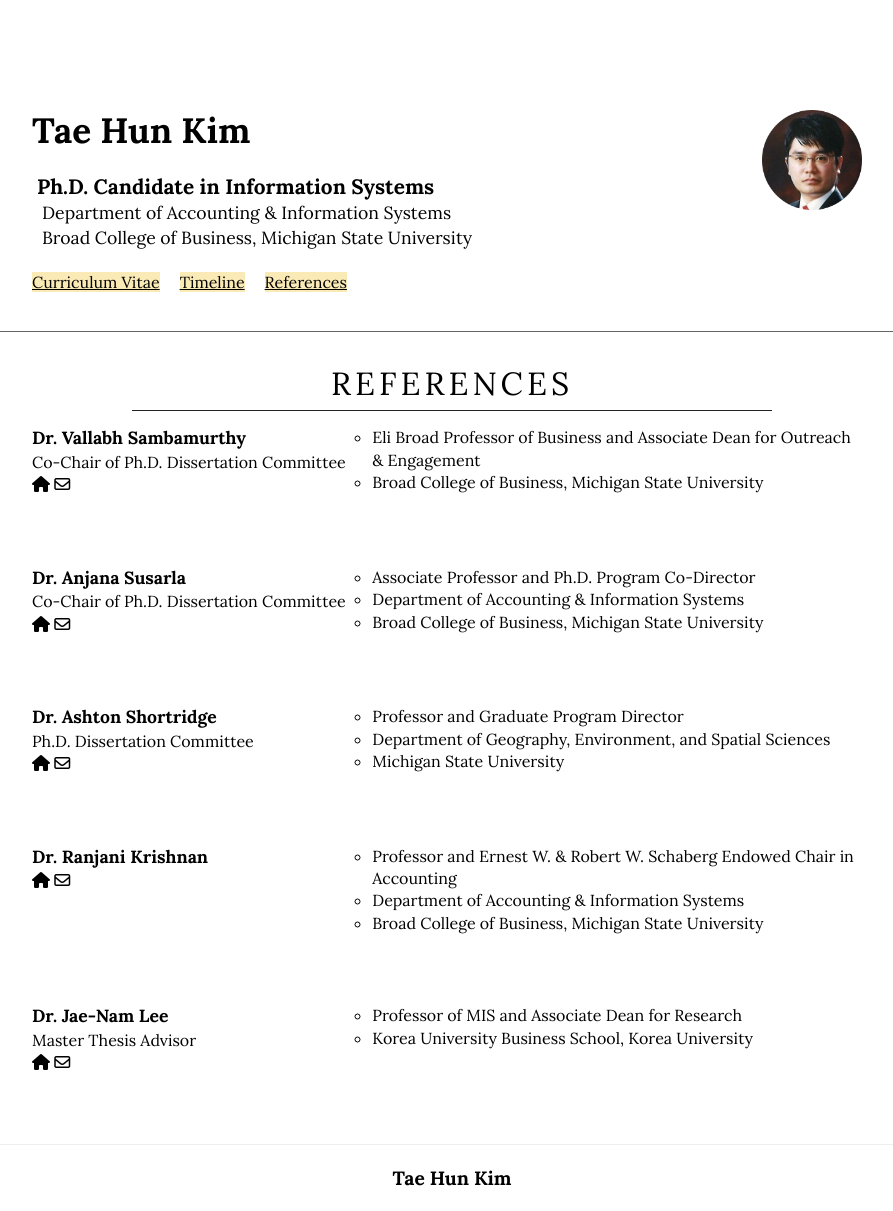
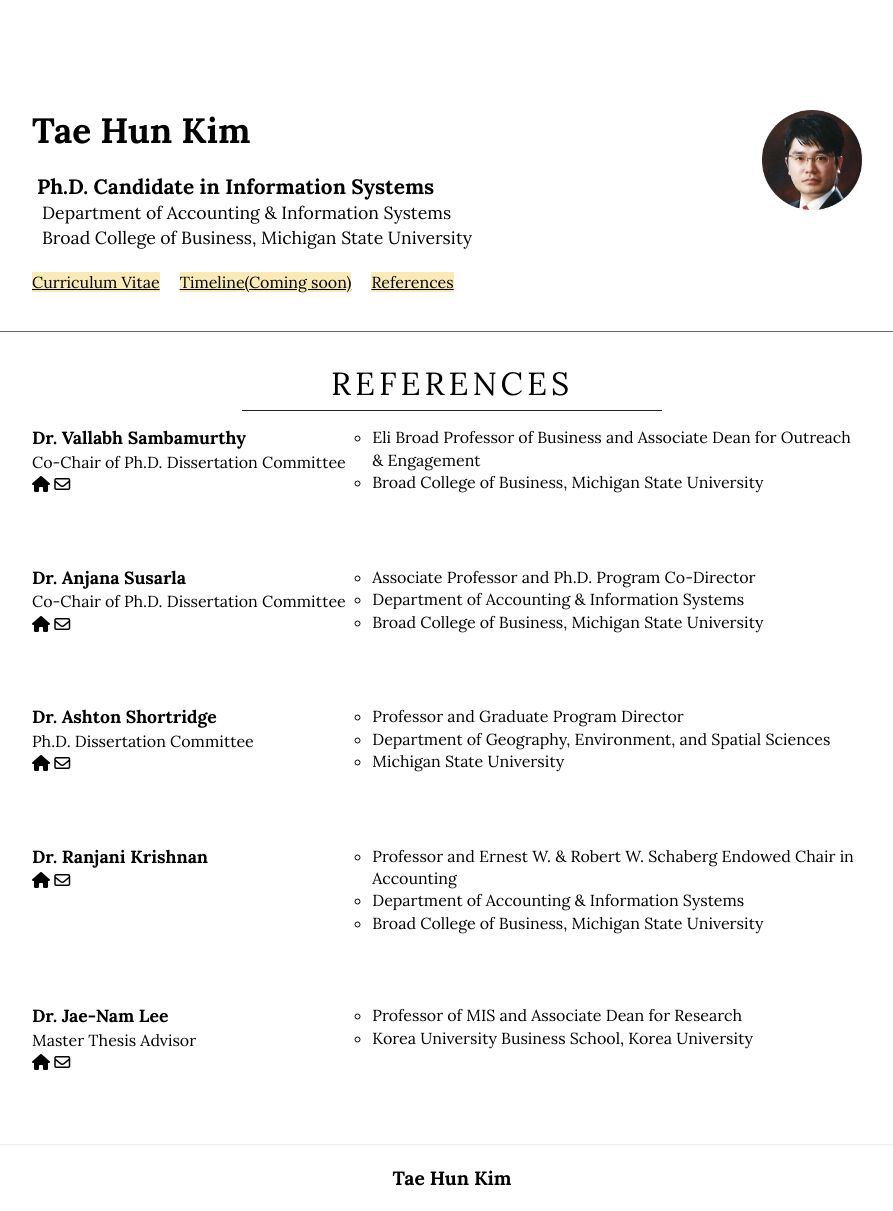
Before and after one commit to istaehun/taehun, a Jekyll site: the page built from references.html, in a window 1280 px wide. Shown: the whole page, without its empty margins (188-1081 px from the left). Built offline with Jekyll 4.4.1, drawn with Linux system fonts in a browser that asks for light colours; nearby versions of some CDN libraries.

Commit message:
modify timline "coming soon" change margin-bottom of image

```diff
--- a/_includes/header.html
+++ b/_includes/header.html
@@ -11,7 +11,7 @@
 
         <ul class="nav">
             <li><a href="/">Curriculum Vitae</a></li>
-            <li><a href="#">Timeline</a></li>
+            <li><a href="/timeline">Timeline(Coming soon)</a></li>
             <li><a href="/references">References</a></li>
             <!--<li><a href="#">Life with Music</a></li>-->
         </ul>
--- a/_sass/_layout.scss
+++ b/_sass/_layout.scss
@@ -35,5 +35,5 @@ $spacer: 10px;
 img {
   max-width: 100%;
   height: auto;
-  margin: 20px 0;
+  margin: 20px 0 ($spacer * 4);
 }
--- a/references.html
+++ b/references.html
@@ -2,8 +2,8 @@
 layout: default
 title: References
 ---
-<h3 class="section-title">References</h3>
 <div class="container">
+    <h3 class="section-title">References</h3>
     {% for ref in site.data.references %}
     <dl class="reference">
         <dt>
```
Also changed, not shown: timeline.html (added, +8 -0 lines).
